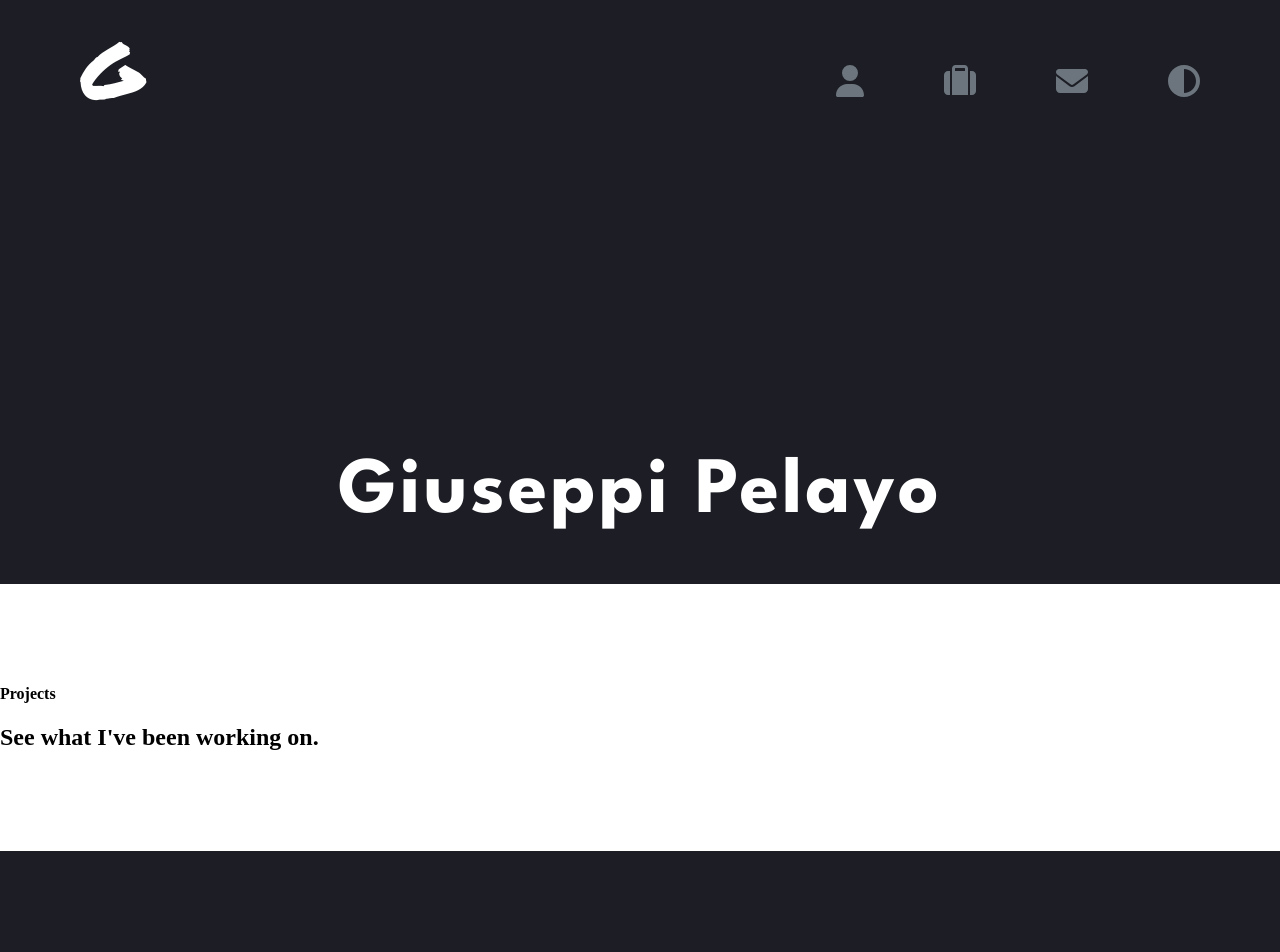
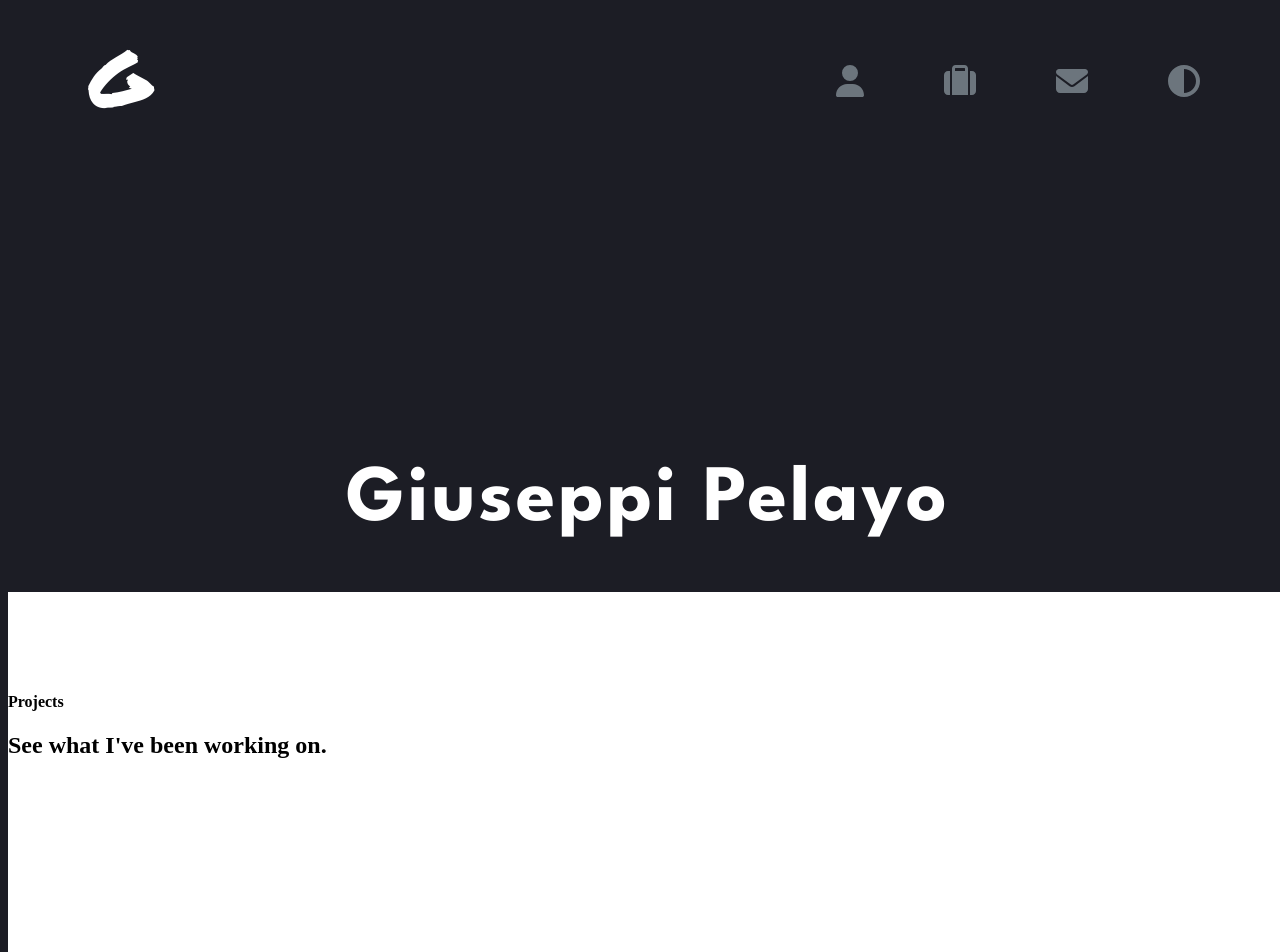
Before and after one commit to giuseppi/giuseppipelayo.com, a React (Create React App) app: page / in a window 1280 px wide. Shown: the top 952 px of the page. Built offline with nearby package versions, Linux system fonts and the light colour scheme.

Commit message:
added footer.js, working on flexbox elements

```diff
--- a/src/App.css
+++ b/src/App.css
@@ -8,11 +8,11 @@ body {
   background: #1c1d25;
 }
 
-body,
-html {
+.flex-container,
+html,
+body {
   width: 100vw;
   height: 100vw;
-  margin: 0;
   padding: 0;
 }
 
@@ -20,16 +20,32 @@ html {
   position: relative;
 }
 
+/* flex containers */
+
 .flex-container {
   display: flex;
   flex-direction: column;
+  min-height: 100vh;
+}
+
+.header-container {
+  flex-grow: 2 1 0;
+}
+
+.projects-container {
+  width: 100%;
+  padding: 80px 0;
+  top: 50px;
+  background-color: white;
+  display: block;
+  flex: 1 1 0;
+}
+
+.footer-container {
+  min-height: 20vw;
 }
 
 /* header.js */
-
-.header-container {
-  flex-grow: 4;
-}
 
 /* navbar.js */
 
@@ -126,11 +142,3 @@ html {
 }
 
 /* projects.js */
-
-.projects-section {
-  width: 100%;
-  padding: 80px 0;
-  top: 50px;
-  background-color: white;
-  display: block;
-}
--- /dev/null
+++ b/src/components/footer.js
@@ -0,0 +1,11 @@
+import React from "react";
+
+const Footer = () => {
+  return (
+    <>
+      <div className="footer-container">footer</div>
+    </>
+  );
+};
+
+export default Footer;
--- a/src/components/layout.js
+++ b/src/components/layout.js
@@ -1,11 +1,13 @@
 import Header from "./header.js";
 import Projects from "./projects.js";
+import Footer from "./footer.js";
 const Layout = () => {
   return (
     <>
       <div className="flex-container">
         <Header />
         <Projects />
+        <Footer />
       </div>
     </>
   );
--- a/src/components/projects.js
+++ b/src/components/projects.js
@@ -2,7 +2,7 @@ import React from "react";
 
 const Projects = () => {
   return (
-    <section className="projects-section" id="projects">
+    <div className="projects-container" id="projects">
       <div className="project-content">
         <div className="projects-heading-container">
           <h4 className="projects-heading">Projects</h4>
@@ -11,7 +11,7 @@ const Projects = () => {
           <h2 className="projects-description">See what I've been working on.</h2>
         </div>
       </div>
-    </section>
+    </div>
   );
 };
 
```
